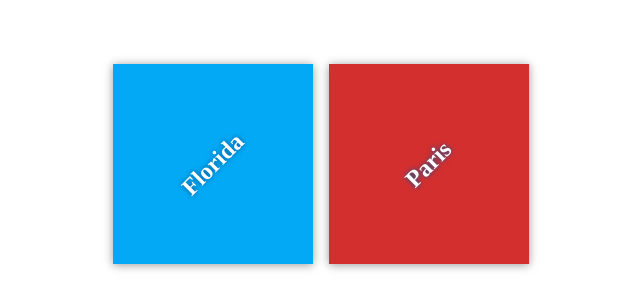
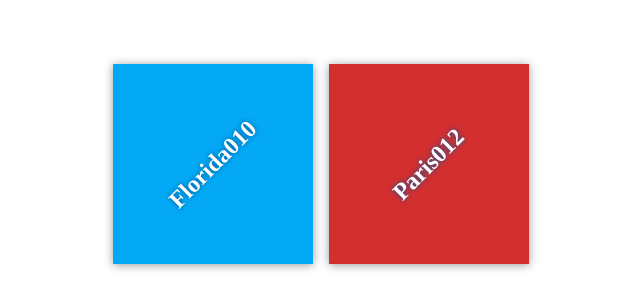
Before and after one commit to El-masrya/my-travel-plans, a plain HTML site: page index.html in a window 1280 px wide. Shown: the part 236-544 px from the top of the page, without its empty margins (319-959 px from the left). Drawn offline with Linux system fonts and the light colour scheme.

Commit message:
florida 010 - paris 012

```diff
--- a/index.html
+++ b/index.html
@@ -11,11 +11,11 @@
     <div class="container">
         <div class="destination-container">
             <div class="destination" id="florida">
-                <h2>Florida</h2>
+                <h2>Florida010</h2>
             </div>
 
             <div class="destination" id="paris">
-                <h2>Paris</h2>
+                <h2>Paris012</h2>
             </div>
         </div>
     </div>
```
